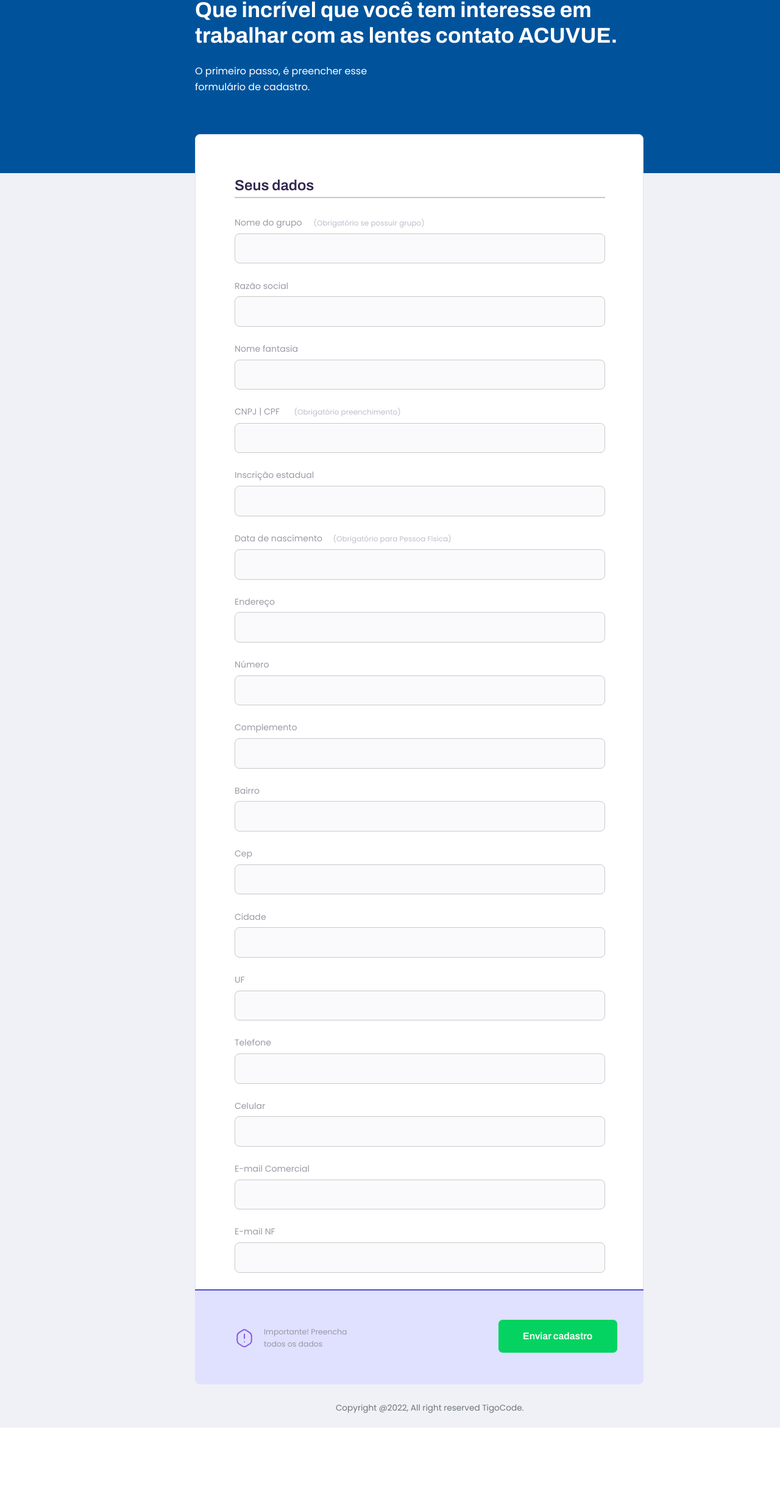
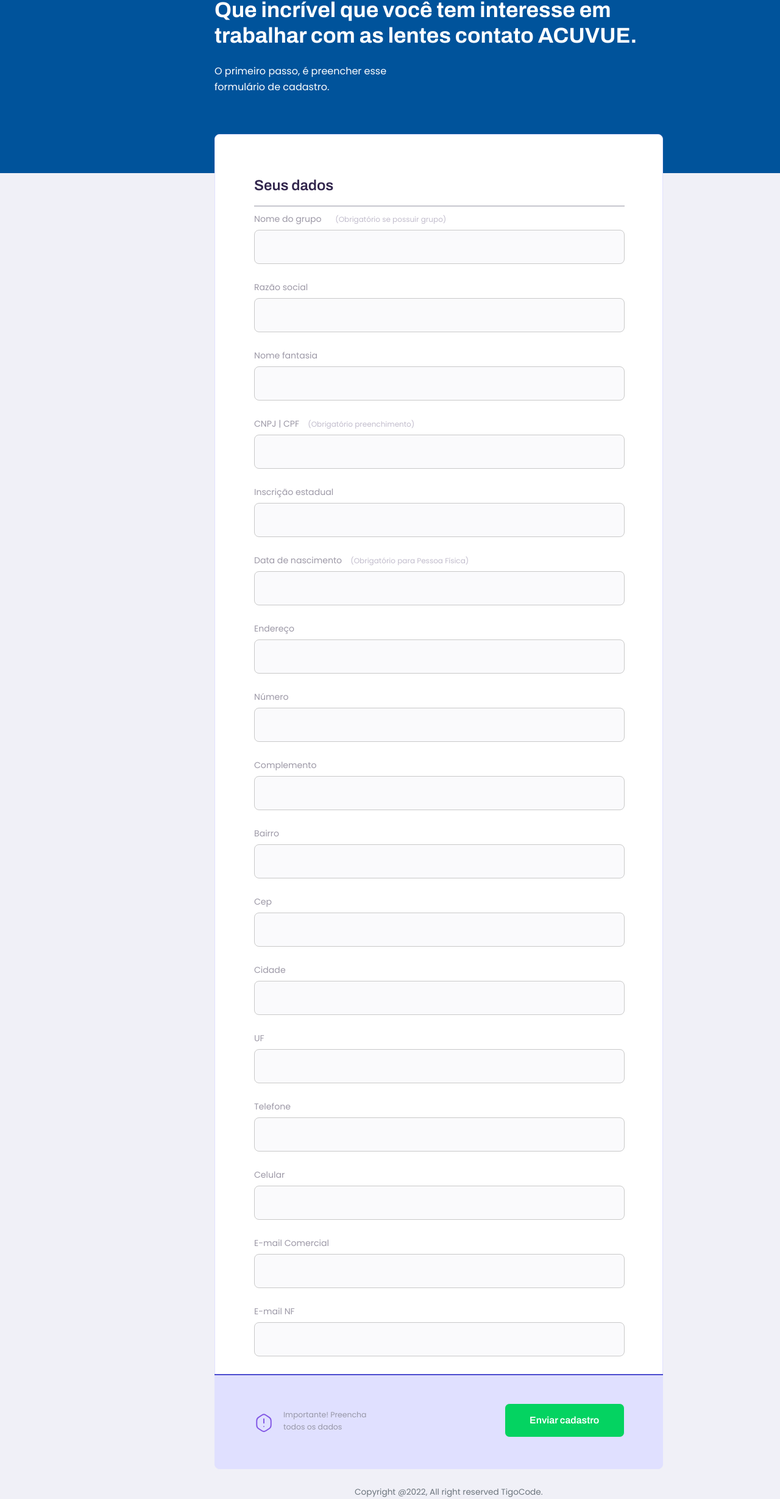
Before and after one commit to tigocode/jnjaccount-frontend, a plain HTML site: page index.html in a window 1280 px wide. Shown: the part 84-2543 px from the top of the page at 61% size. Before the commit the page ends 2426 px from the top, so only its background shows below. Drawn offline with nearby package versions, Linux system fonts and the light colour scheme.

Commit message:
css adjustments

```diff
--- a/index.html
+++ b/index.html
@@ -27,7 +27,7 @@
           <h3>O primeiro passo, é preencher esse formulário de cadastro.</h3>
         </div>
       </header>
-      <form action="javascript: addNewToSend();" method="POST">
+      <form action="javascript: addNewToSend();" id="form1" method="POST">
         <div class="data-form">
           <h2>Seus dados</h2>
           <hr class="separator-data">
--- a/main.js
+++ b/main.js
@@ -24,5 +24,7 @@ async function addNewToSend() {
   }
   axios.post(BASEURL, formData)
     .then(response => console.log(response.data))
-    .catch(error => error)
+    .catch(error => error);
+
+  document.getElementById('form1').reset();
 }
--- a/style.css
+++ b/style.css
@@ -6,37 +6,32 @@
 body {
   font-family: 'Archivo', 'Poppins', sans-serif;
   width: 100vw;
-  overflow-x: hidden;
+
+  background: #F0F0F7;
 }
 .content {
   position: relative;
-  width: 100%;
-  max-width: 90rem;
-  height: 151.6rem;
-
-  background: #F0F0F7;
+  width: 1440px;
+  height: 2425px;
 }
 .topo {
   position: absolute;
-  width: 90rem;
-  height: 23rem;
-  top: 0;
+  width: 1440px;
+  height: 368px;
 
   background: #00539B;
 }
 .topo img {
   position: absolute;
-  width: 7.8rem;
-  height: 1.8rem;
-  left: 74.13rem;
-  top: 2.48rem;
+  width: 124px;
+  height: 28.38px;
+  margin: 39.62px 0 0 1234px;
 }
 .topo h1 {
   position: absolute;
-  width: 44.4rem;
-  height: 5.6rem;
-  left: 20rem;
-  top: 5rem;
+  width: 710px;
+  height: 84px;
+  margin: 80px 0 0 352px;
 
   font-family: 'Archivo';
   font-style: normal;
@@ -48,10 +43,9 @@ body {
 }
 .topo h3 {
   position: absolute;
-  width: 17.7rem;
-  height: 3.3rem;
-  left: 20rem;
-  top: 11.75rem;
+  width: 283px;
+  height: 52px;
+  margin: 188px 0 0 352px;
 
   font-family: 'Poppins';
   font-style: normal;
@@ -63,138 +57,128 @@ body {
 }
 .data-form {
   position: absolute;
-  width: 46rem;
-  height: 120.1rem;
-  left: 20rem;
-  top: 19rem;
+  width: 736px;
+  height: 2051px;
+  margin: 304px 0 0 352px;
 
   background: #FFFFFF;
-  border: 0.0625rem solid #E0E0FF;
+  border: 1px solid #E0E0FF;
   border-radius: 0.5rem;
 
   display: flex;
   flex-direction: column;
-  gap: 1.5125rem;
+  gap: 12px;
 }
 .data-form h2 {
   position: relative;
-  width: 8.19rem;
-  height: 2.12rem;
-  left: 4rem;
-  padding-top: 4.12rem;
-  padding-bottom: 2.6rem;
+  width: 131px;
+  height: 34px;
+  margin: 66px 0 0 64px;
 
   font-family: 'Archivo';
   font-style: normal;
   font-weight: 600;
   font-size: 1.5rem;
-  line-height: 2.13rem;
+  line-height: 34px;
 
   color: #32264D;
 }
 .data-form .separator-data {
   position: absolute;
-  width: 38rem;
-  height: 0rem;
-  left: 4rem;
-  top: 6.4rem;
+  width: 608px;
+  height: 0px;
+  margin: 116px 0 0 64px;
 
-  border: 0.0625rem solid #c7c7ce;
+  border: 1px solid #c7c7ce;
 }
 .data-form label {
   position: relative;
-  width: 9.9rem;
-  height: 1.5rem;
-  left: 4rem;
+  width: 145px;
+  height: 24px;
+  margin: 14px 0 0 64px;
+
+  display: inline-block;
 
   font-family: 'Poppins';
   font-style: normal;
-  font-weight: normal;
+  font-weight: 400;
   font-size: 0.88rem;
-  line-height: 1.5rem;
+  line-height: 24px;
 
   color: #9C98A6;
 
-  display: inline-block;
-  margin-bottom: 0.35rem;
 }
 .data-form span {
   position: relative;
-  width: 11.4rem;
-  height: 1.3rem;
+  width: 183px;
+  height: 20px;
 
   font-family: 'Poppins';
   font-style: normal;
-  font-weight: normal;
+  font-weight: 400;
   font-size: 0.75rem;
-  line-height: 1.3rem;
+  line-height: 20px;
 
   color: #C1BCCC;
 
-  display: inline-block;
-  margin-bottom: 0.4rem;
 }
 .data-form #one {
-  left: 2rem;
+  margin-left: -15px;
 }
 .data-form #two {
-  left: 0rem;
+  margin-left: -60px;
 }
 .data-form #three {
-  width: 13.4rem;
-  left: 4rem;
+  width: 208px;
+  margin-left: 10px;
 }
 .data-form input {
   position: relative;
-  width: 38rem;
-  height: 3.1rem;
-  left: 4rem;
+  width: 608px;
+  height: 56px;
+  margin: 6px 0 0 64px;
+  padding: 8px;
 
   background: #FAFAFC;
-  border: 0.0625rem solid #c9c9c9;
-  border-radius: 0.5rem;
+  border: 1px solid #c9c9c9;
+  border-radius: 8px;
 
   font-family: 'Poppins';
   font-style: normal;
   font-weight: normal;
   font-size: 1rem;
-  line-height: 1.6rem;
+  line-height: 24px;
   text-transform: uppercase;
 
   color: #9797a7;
-
-  padding: 0.5rem;
 }
 .down {
   position: absolute;
-  width: 46rem;
-  height: 9.625rem;
-  left: 20rem;
-  top: 137.56rem;
+  width: 736px;
+  height: 154px;
+  margin: 2340px 0 0 352px;
 
   background: #E0E0FF;
-  border: 0.0625rem solid #E0E0FF;
-  border-radius: 0 0 0.5rem 0.5rem;
+  border: 1px solid #E0E0FF;
+  border-radius: 0 0 8px 8px;
 }
 .down img {
   position: absolute;
-  width: 2rem;
-  height: 2.26rem;
-  left: 4rem;
-  top: 3.66rem;
+  width: 32px;
+  height: 36.13px;
+  margin: 58.71px 0 0 64px;
 }
 .down span {
   position: absolute;
-  width: 9.56rem;
-  height: 2.82rem;
-  left: 7rem;
-  top: 3.54rem;
+  width: 153px;
+  height: 45.16px;
+  margin: 54.10px 0 0 112px;
 
   font-family: 'Poppins';
   font-style: normal;
-  font-weight: normal;
+  font-weight: 400;
   font-size: 0.78rem;
-  line-height: 1.25rem;
+  line-height: 20px;
 
   color: #9797a7;
 }
@@ -202,23 +186,22 @@ body {
   display: flex;
   flex-direction: row;
   align-items: center;
-  padding: 0.9375rem 2.5rem;
+  padding: 15px 40px;
 
   position: absolute;
-  width: 12.31rem;
-  height: 3.5rem;
-  left: 31rem;
-  top: 2.86rem;
+  width: 197px;
+  height: 56px;
+  margin: 45.16px 0 0 475px;
 
   background: #04D361;
   border: 0.0625rem solid #E0E0FF;
-  border-radius: 0.5rem;
+  border-radius: 8px;
 
   font-family: 'Archivo';
   font-style: normal;
   font-weight: 600;
   font-size: 0.99375rem;
-  line-height: 1.625rem;
+  line-height: 26px;
 
   color: #FFFFFF;
 
@@ -226,27 +209,25 @@ body {
 .down button:hover {
   transform: scale(1.1);
   transition: all 0.5s;
-  border: 0.0725rem solid #04d361;
+  border: 1.2px solid #04d361;
 }
 .line-separator {
-  position: relative;
-  width: 46rem;
-  height: 0rem;
-  left: 20rem;
-  top: 137.43rem;
+  position: absolute;
+  width: 736px;
+  height: 0px;
+  margin: 2338px 0 0 352px;
 
   border: 0.0625rem solid hsla(240, 58%, 53%, 0.949)
 }
 .rodape {
   position: absolute;
-  width: 19.56rem;
-  height: 1.82rem;
-  margin-top: 148.62rem;
-  margin-left: 34.43rem;
+  width: 396px;
+  height: 23px;
+  margin: 2520px 0 0 582px;
 
   font-family: 'Poppins';
   font-style: normal;
-  font-weight: 300;
+  font-weight: 400;
   font-size: 0.85rem;
   line-height: 1.25rem;
   color: #6c757d;
@@ -254,9 +235,3 @@ body {
   display: inline-block;
   align-content: center;
 }
-
-@media(max-width: 1026px) {
-  body {
-    overflow-x: hidden;
-  }
-}
```
